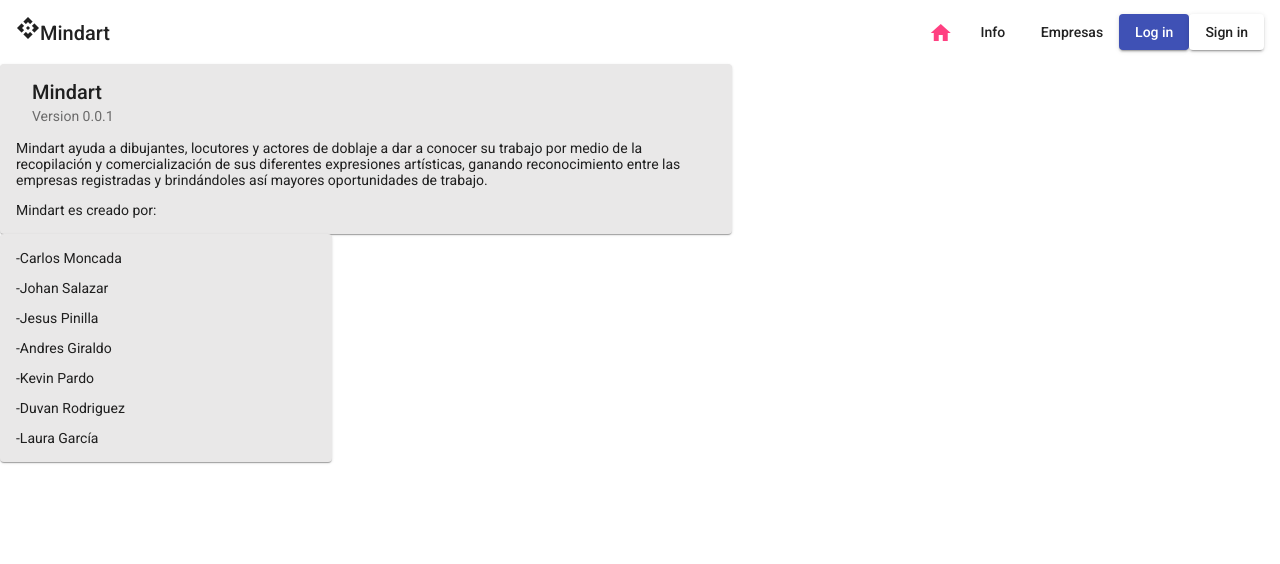
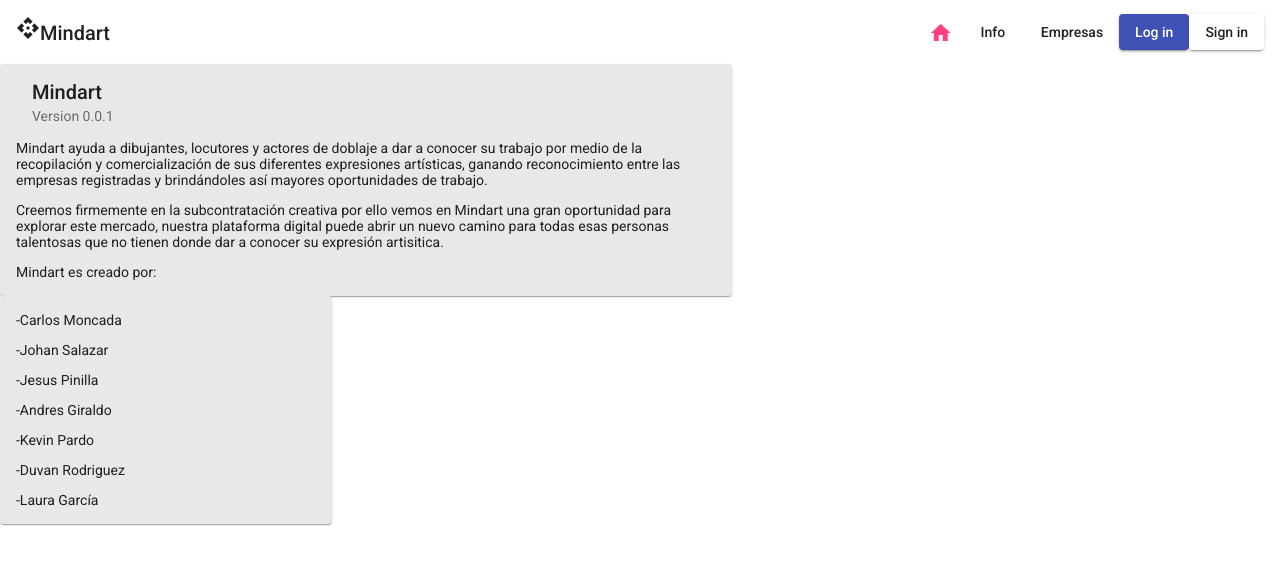
Before and after one commit to cloncada/Mindart, an Angular app: page /info in a window 1280 px wide. Shown: the top 564 px of the page. Built offline with nearby package versions, Linux system fonts and the light colour scheme.

Commit message:
Adicion info

```diff
--- a/src/app/info/info.component.html
+++ b/src/app/info/info.component.html
@@ -7,6 +7,9 @@
         <p>Mindart ayuda a dibujantes, locutores y actores de doblaje a dar a conocer su trabajo por medio de la
             recopilación y comercialización de sus diferentes expresiones artísticas, ganando reconocimiento entre las
             empresas registradas y brindándoles así mayores oportunidades de trabajo.</p>
+        <p>Creemos firmemente en la subcontratación creativa por ello vemos en Mindart una gran oportunidad para
+            explorar este mercado, nuestra plataforma digital puede abrir un nuevo camino para todas esas personas
+            talentosas que no tienen donde dar a conocer su expresión artisitica.</p>
         <p>Mindart es creado por:</p>
     </mat-card-content>
 </mat-card>
```
